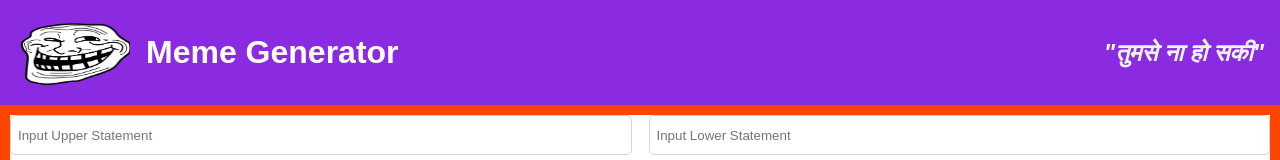
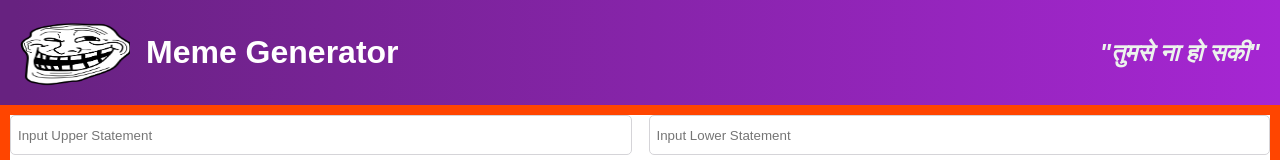
Before and after one commit to satish-kg/meme-maker, a React (Vite) app: page / in a window 1280 px wide. Shown: the top 160 px of the page. Built offline with nearby package versions, Linux system fonts and the light colour scheme; no server answers.

Commit message:
"css adjustment only"

```diff
--- a/src/index.css
+++ b/src/index.css
@@ -4,15 +4,21 @@ body {
 }
 
 .header-logo{
-  width: 97.2%;
+  /* width: 97.2%;
   height: 65px;
   display: flex;
+  padding: 20px; */
+  /* border: 2px solid red; */
+  /* background-color: blueviolet;
+  align-items: center; */
+  /* justify-items: flex-end */
+  /* color: white; */
+  display: flex;
+  align-items: center;
+  height: 65px;
+  background: linear-gradient(90deg, #672280 1.18%, #A626D3 100%);
+  color: white;
   padding: 20px;
-  /* border: 2px solid red; */
-  background-color: blueviolet;
-  align-items: center;
-  /* justify-items: flex-end */
-  color: white;
 }
 .header-logo > img{
   width: 110px;
@@ -34,6 +40,7 @@ body {
   display: grid;
   grid-template: 40px 40px / 1fr 1fr;
   gap : 17px;
+  margin-bottom: 17px;
   border: 10px solid orangered;
 }
 .form-input{
```
